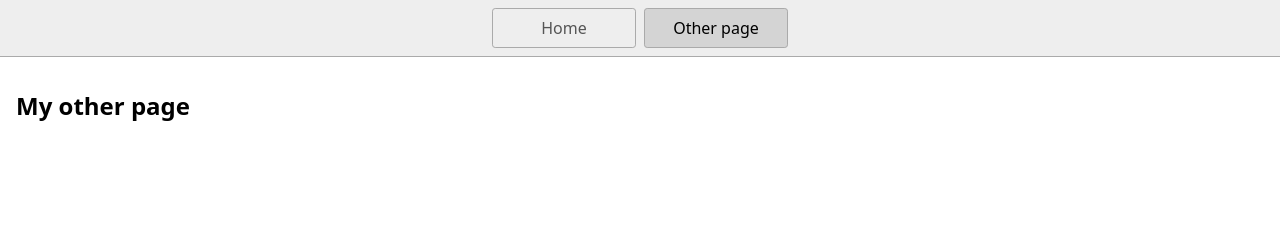
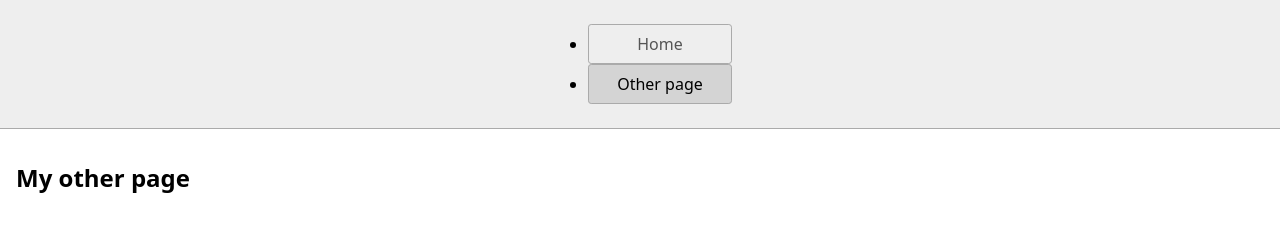
Before and after one commit to Suzan-Kamama/Juja-Mabati-Factory, a website built with Vite: page page2.html in a window 1280 px wide. Built offline with nearby package versions, Linux system fonts and the light colour scheme.

Commit message:
Update page2.html

```diff
--- a/page2.html
+++ b/page2.html
@@ -9,8 +9,10 @@
   </head>
   <body>
     <nav>
-      <a href="/">Home</a>
-      <a href="/page2.html" aria-current="page">Other page</a>
+      <ul>
+        <li><a href="/">Home</a></li>
+        <li><a href="/page2.html" aria-current="page">Other page</a></li>
+      </ul>
     </nav>
     <main>
       <h1>My other page</h1>
```
